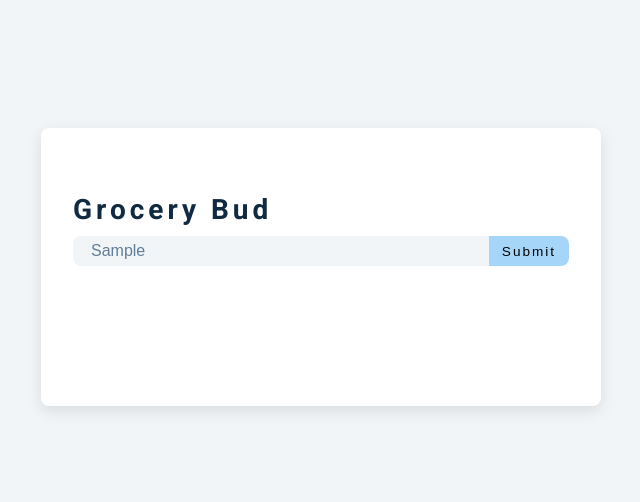
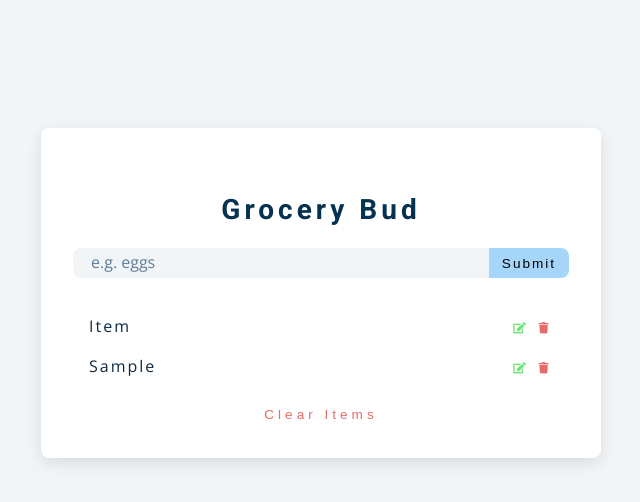
Before and after one commit to AmirEshaghiMoghaddam/Grocery-Bud-Project, a plain HTML site: page index.html in a window 1280 px wide. Both pictures are taken after typing "Sample" into the empty fields and a click on the button "Submit". Shown: the whole page, without its empty margins (319-959 px from the left). Drawn offline with nearby package versions, Linux system fonts and the light colour scheme.

Commit message:
JS code: adding, editing, deleting items to list

```diff
--- a/app.js
+++ b/app.js
@@ -1,11 +1,144 @@
 // ****** SELECT ITEMS **********
+const alert = document.querySelector('.alert');
+const form = document.querySelector('.grocery-form');
+const grocery = document.getElementById('grocery');
+const submitBtn = document.querySelector('.submit-btn');
+const container = document.querySelector('.grocery-container');
+const list = document.querySelector('.grocery-list');
+const clear = document.querySelector('.clear-btn');
 
 // edit option
+let editElement;
+let editFlag = false;
+let editID = '';
 
 // ****** EVENT LISTENERS **********
+// submit form
+form.addEventListener('submit', addItem);
+// clear items
+clear.addEventListener('click', clearItems);
+//
+
+
+
 
 // ****** FUNCTIONS **********
+function addItem(e) {
+     e.preventDefault();
+     console.log(grocery.value);
+     const value = grocery.value;
+     // creating unique id
+     const id = new Date().getTime().toString();
+     if (value && !editFlag) {
+          // /create element
+          const element = document.createElement('article');
+          // add class
+          element.classList.add('grocery-item');
+          // create id
+          const attr = document.createAttribute('data-id');
+          attr.value = id;
+          element.setAttributeNode(attr);
+          element.innerHTML = `<p class="title">${value}</p>
+          <div class="button-container">
+               <button class="edit-btn">
+                    <i class="fas fa-edit"></i>
+               </button>
+               <button class="delete-btn">
+                    <i class="fas fa-trash"></i>
+               </button>
+          </div>`;
+
+          // delete and edit button are only accessible here, that is why I wrote
+          // add listener here
+          const deleteBtn = element.querySelector('.delete-btn');
+          console.log(deleteBtn);
+          const editBtn = element.querySelector('.edit-btn');
+          deleteBtn.addEventListener('click', deleteItem);
+          editBtn.addEventListener('click', editItem);
+
+          // append child
+          list.appendChild(element);
+          // dissplay alert
+          showAlert('new item added', 'success');
+          // show container
+          container.classList.add('show-container');
+          // add to local storage
+          addToLocalStorage(id, value);
+          // setBackToDefault
+          setBackToDefault();
+     } else if (value && editFlag) {
+          editElement.innerHTML = value;
+          showAlert('value changed', 'success');
+          setBackToDefault();
+     } else {
+          showAlert('please enter value', 'danger');
+     }
+}
+
+// display alert
+function showAlert(text, action) {
+     alert.textContent = text;
+     alert.classList.add(`alert-${action}`);
+
+     // remove alert
+     setTimeout(function () {
+          alert.textContent = '';
+          alert.classList.remove(`alert-${action}`);
+     }, 2000)
+}
+// clear items
+function clearItems() {
+     const items = document.querySelectorAll('.grocery-item');
+     if (items.length > 0) {
+          items.forEach(function (item) {
+               list.removeChild(item);
+          });
+     }
+     container.classList.remove('show-container');
+     showAlert('empty list', 'success');
+     setBackToDefault();
+}
 
 // ****** LOCAL STORAGE **********
+function addToLocalStorage(id, value) {
+
+}
+
+
+//delete function
+function deleteItem(e) {
+     const element = e.currentTarget.parentElement.parentElement;
+     const id = element.dataset.id;
+     list.removeChild(element);
+     if (list.children.length === 0) {
+          container.classList.remove('show-container');
+     }
+     showAlert('item removed successfully', 'success');
+     setBackToDefault();
+     // remove from local storage
+     // removeFromLocalstorage(id);
+}
+
+//edite function
+function editItem(e) {
+     const element = e.currentTarget.parentElement.parentElement;
+     // set edit item
+     editElement = e.currentTarget.parentElement.previousElementSibling;
+     // set form value
+     grocery.value = editElement.innerHTML;
+     editFlag = true;
+     editID = element.dataset.id;
+     submitBtn.textContent = 'edit';
+}
+
+// set back to default
+function setBackToDefault() {
+     grocery.value = '';
+
+     // for later ussage (come in handy)
+     editFlag = false;
+     editID = '';
+     submitBtn.textContent = 'submit';
+}
 
 // ****** SETUP ITEMS **********
--- a/index.html
+++ b/index.html
@@ -14,7 +14,7 @@
 <body>
      <section class="section-center">
           <!-- form -->
-          <form class="grocery-form"></form>
+          <form class="grocery-form">
                <p class="alert"></p>
                <h3>grocery bud</h3>
                <div class="form-control">
@@ -23,6 +23,7 @@
                          submit
                     </button>
                </div>
+          </form>
           <!-- list -->
           <div class="grocery-container">
                <div class="grocery-list">
```
Lines whose indentation alone changed are shown as unchanged.
